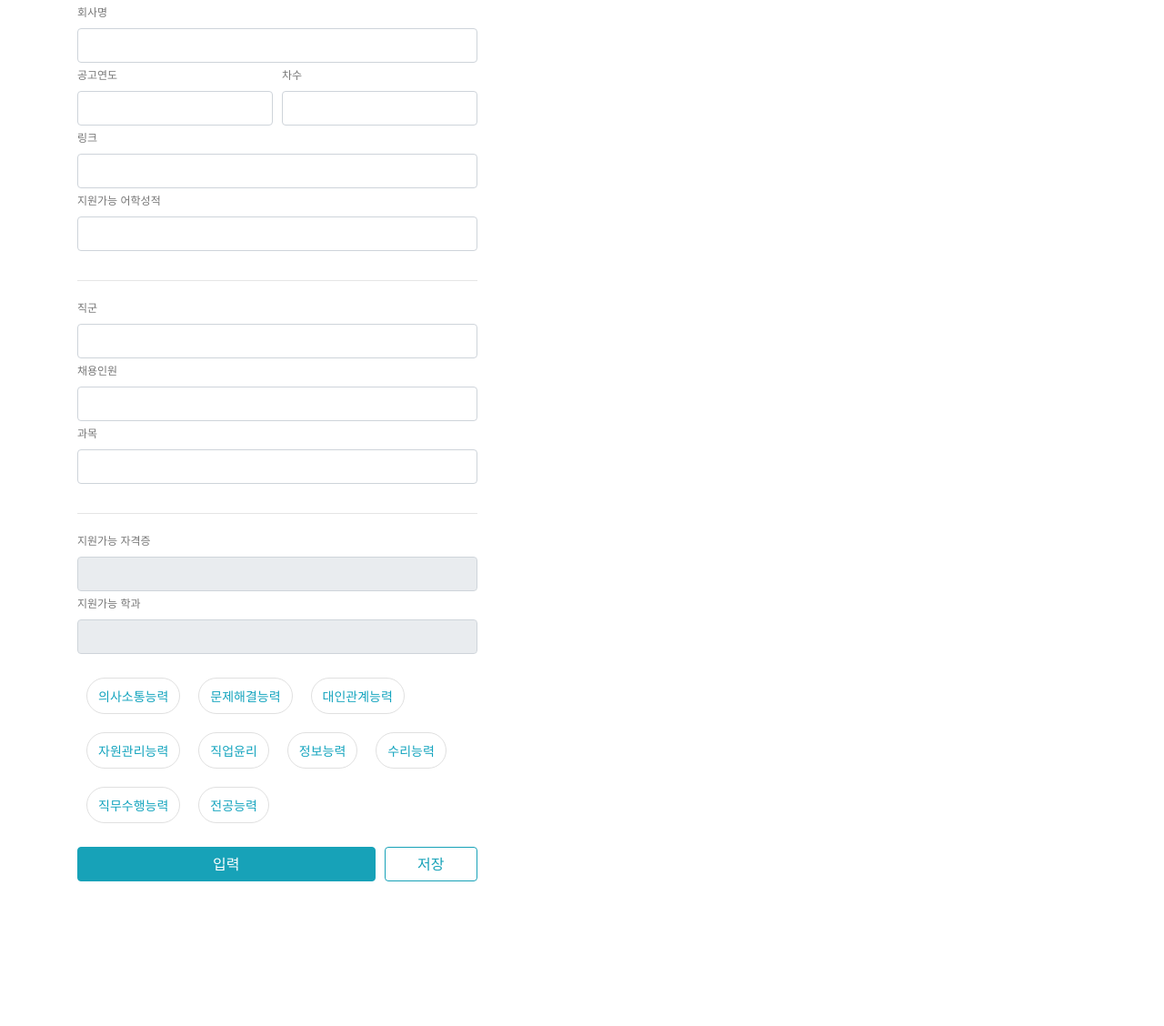
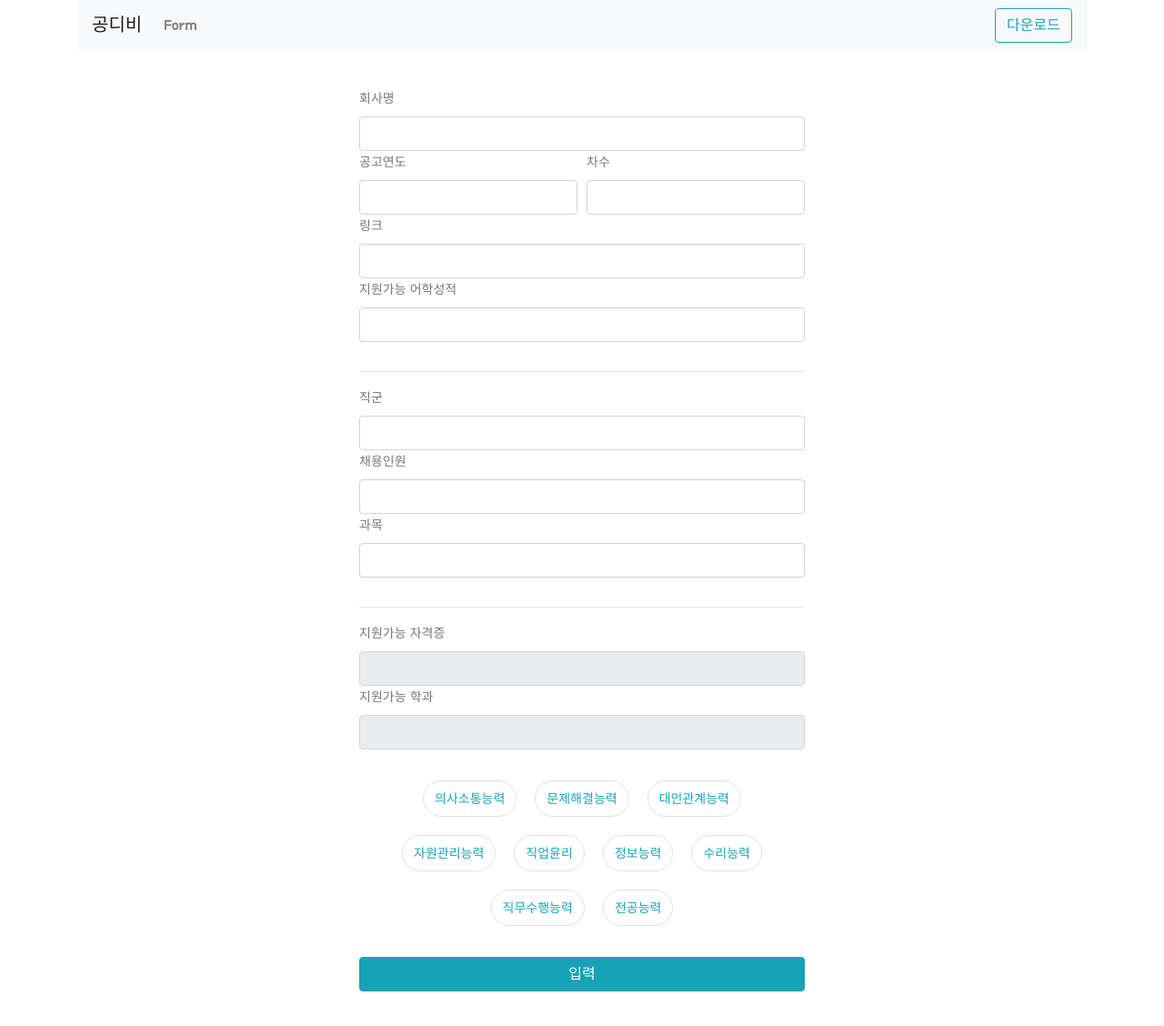
Before and after one commit to pparkddo/gongdb-input, a React (Create React App) app: page / in a window 1280 px wide. Shown: the whole page at 91% size. Before the commit the page ends 1017 px from the top, so only its background shows below. Built offline with nearby package versions, Linux system fonts and the light colour scheme.

Commit message:
Feat: 폰트적용 및 디자인 변경

```diff
--- a/src/App.css
+++ b/src/App.css
@@ -1,5 +1,5 @@
 .form-label {
-    font-size: 12px;
+    font-size: 14px;
     color: #777777;
 }
 
@@ -7,6 +7,8 @@ input.form-control {
     text-align: center;
 }
 
-.form-input {
-    max-width: 450px;
+#input-form {
+    max-width: 500px;
+    margin: auto;
+    padding: 40px 0;
 }
--- a/src/App.tsx
+++ b/src/App.tsx
@@ -1,7 +1,7 @@
 import React, { useRef, useState } from 'react';
-import { Alert, Button, Col, Container, Form, Modal, Table } from "react-bootstrap";
+import { Alert, Button, Col, Container, Form, Modal, Nav, Navbar, Table } from "react-bootstrap";
+import "./App.css";
 import PillCheckbox from './component/PillCheckbox';
-import "./App.css";
 
 interface InputData {
   certificates: string
@@ -162,12 +162,28 @@ function App() {
 
   return (
     <Container>
+      <Navbar bg="light" expand="lg">
+        <Navbar.Brand href="/gongdb-input">공디비</Navbar.Brand>
+        <Navbar.Toggle aria-controls="basic-navbar-nav" />
+        <Navbar.Collapse id="basic-navbar-nav">
+          <Nav className="mr-auto">
+            <Nav.Link href="/gongdb-input">Form</Nav.Link>
+          </Nav>
+          <Button
+            variant="outline-info"
+            onClick={() => exportJSON(formData)}
+          >
+            다운로드
+          </Button>
+        </Navbar.Collapse>
+      </Navbar>
+
       <Alert
         variant="success"
         show={toastShow}
-        style={{position: "absolute", top: 15, right: 15}}
+        style={{position: "fixed", top: 15, right: 15}}
       >
-        정상적으로 입력되었습니다
+        정상적으로 입력되었습니다!
       </Alert>
 
       <Modal show={modalShow} onHide={hideModal} animation={false}>
@@ -182,7 +198,7 @@ function App() {
       </Modal>
 
       <Form>
-        <Form.Row className="form-input">
+        <Form.Row id="input-form">
           <Col xs={12}>
             <Form.Label>회사명</Form.Label>
             <Form.Control id="companyName" autoComplete="off" />
@@ -243,7 +259,7 @@ function App() {
               onClick={() => setIsSubjectReadOnly(!isSubjectReadOnly)}
             />
           </Col>
-          <Col xs={12} className="my-3">
+          <Col xs={12} className="my-4 text-center">
             {
               ncs.map((value, index) => (
                 <PillCheckbox
@@ -254,22 +270,13 @@ function App() {
               ))
             }
           </Col>
-          <Col xs={9}>
+          <Col xs={12}>
             <Button
               block
               variant="info"
               onClick={handleInputClick}
             >
               입력
-            </Button>
-          </Col>
-          <Col xs={3} className="mb-5">
-            <Button
-              block
-              variant="outline-info"
-              onClick={() => exportJSON(formData)}
-            >
-              저장
             </Button>
           </Col>
         </Form.Row>
--- a/src/index.css
+++ b/src/index.css
@@ -1,13 +1,8 @@
-body {
+@import url('https://fonts.googleapis.com/css2?family=Do+Hyeon&display=swap');
+
+.container {
   margin: 0;
-  font-family: -apple-system, BlinkMacSystemFont, 'Segoe UI', 'Roboto', 'Oxygen',
-    'Ubuntu', 'Cantarell', 'Fira Sans', 'Droid Sans', 'Helvetica Neue',
-    sans-serif;
+  font-family: 'Do Hyeon', sans-serif;
   -webkit-font-smoothing: antialiased;
   -moz-osx-font-smoothing: grayscale;
 }
-
-code {
-  font-family: source-code-pro, Menlo, Monaco, Consolas, 'Courier New',
-    monospace;
-}
```
